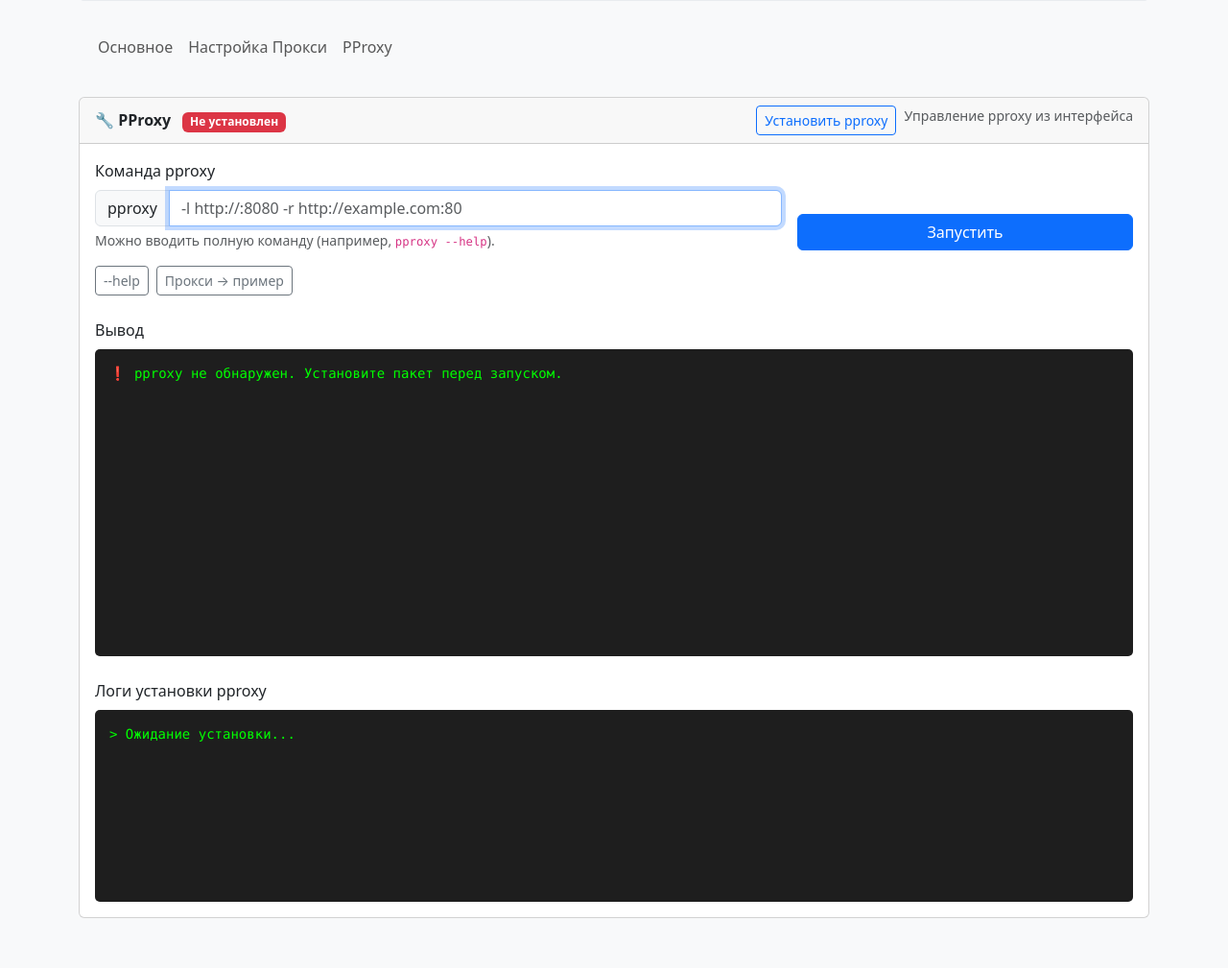
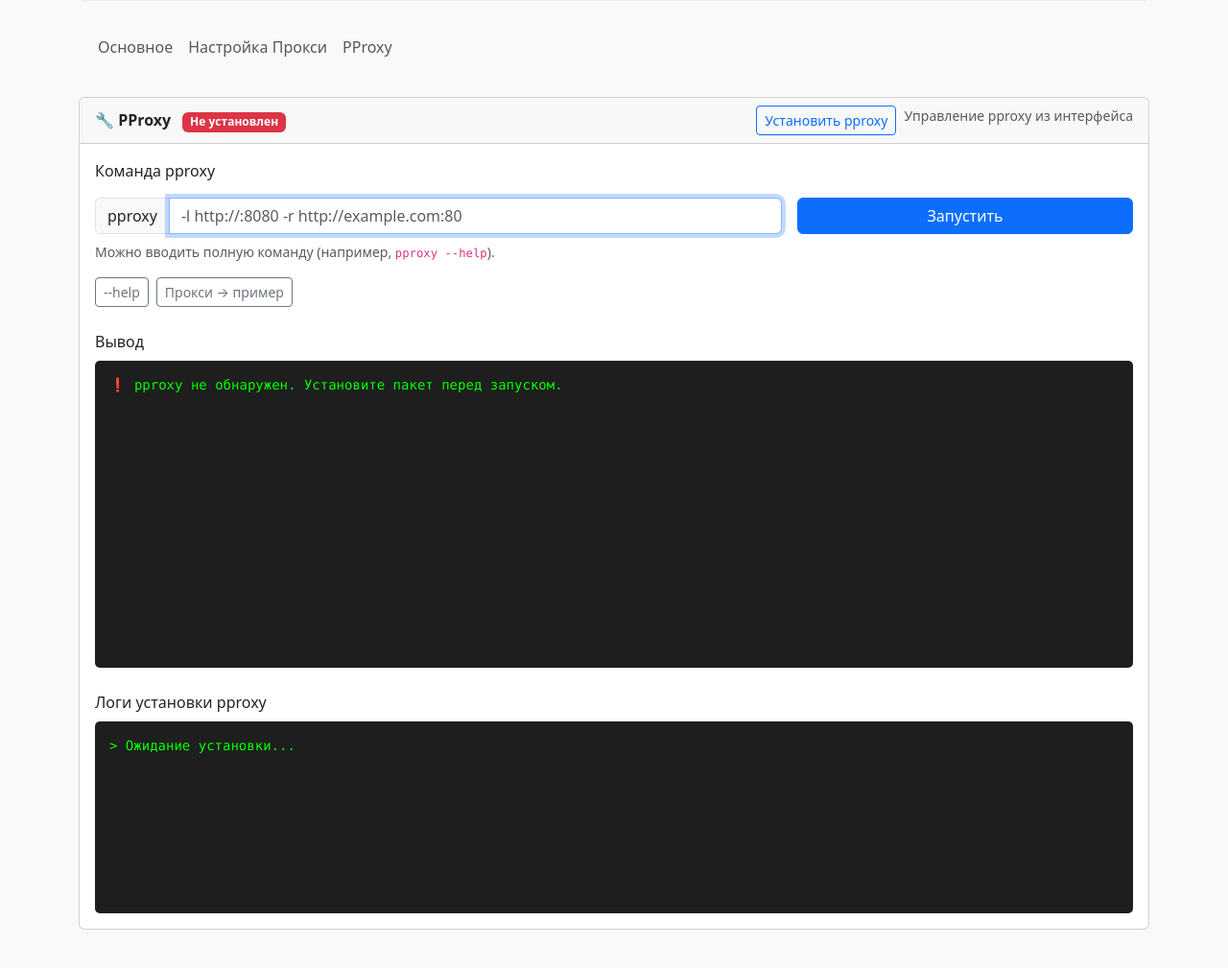
Before and after one commit to MishaSok/proxy-admin-app, a FastAPI app: template app/templates/pproxy.html in a window 1280 px wide. Shown: the part 102-1111 px from the top of the page at 96% size. Run offline with FastAPI, Linux system fonts and the light colour scheme; the template is opened without the code that fills it, so the values that code supplies are empty; parts of the project's set-up code (start-up, migrations or seed data) failed here and were passed over.

Commit message:
- pproxy template fixed

```diff
--- a/app/templates/pproxy.html
+++ b/app/templates/pproxy.html
@@ -15,19 +15,21 @@
                 </div>
             </div>
             <div class="card-body">
-                <div class="row g-3">
+                <div class="mb-2">
+                    <label class="form-label">Команда pproxy</label>
+                </div>
+                <div class="row g-3 mb-2">
                     <div class="col-md-8">
-                        <label class="form-label">Команда pproxy</label>
                         <div class="input-group">
                             <span class="input-group-text">pproxy</span>
                             <input type="text" id="command-input" class="form-control" placeholder="-l http://:8080 -r http://example.com:80" autofocus>
                         </div>
-                        <div class="form-text">Можно вводить полную команду (например, <code>pproxy --help</code>).</div>
                     </div>
-                    <div class="col-md-4 d-flex align-items-end">
+                    <div class="col-md-4 d-flex align-items-center">
                         <button id="run-btn" class="btn btn-primary w-100">Запустить</button>
                     </div>
                 </div>
+                <div class="form-text">Можно вводить полную команду (например, <code>pproxy --help</code>).</div>
 
                 <div class="mt-3 d-flex flex-wrap gap-2">
                     <button class="btn btn-outline-secondary btn-sm preset" data-cmd="pproxy --help">--help</button>
```
